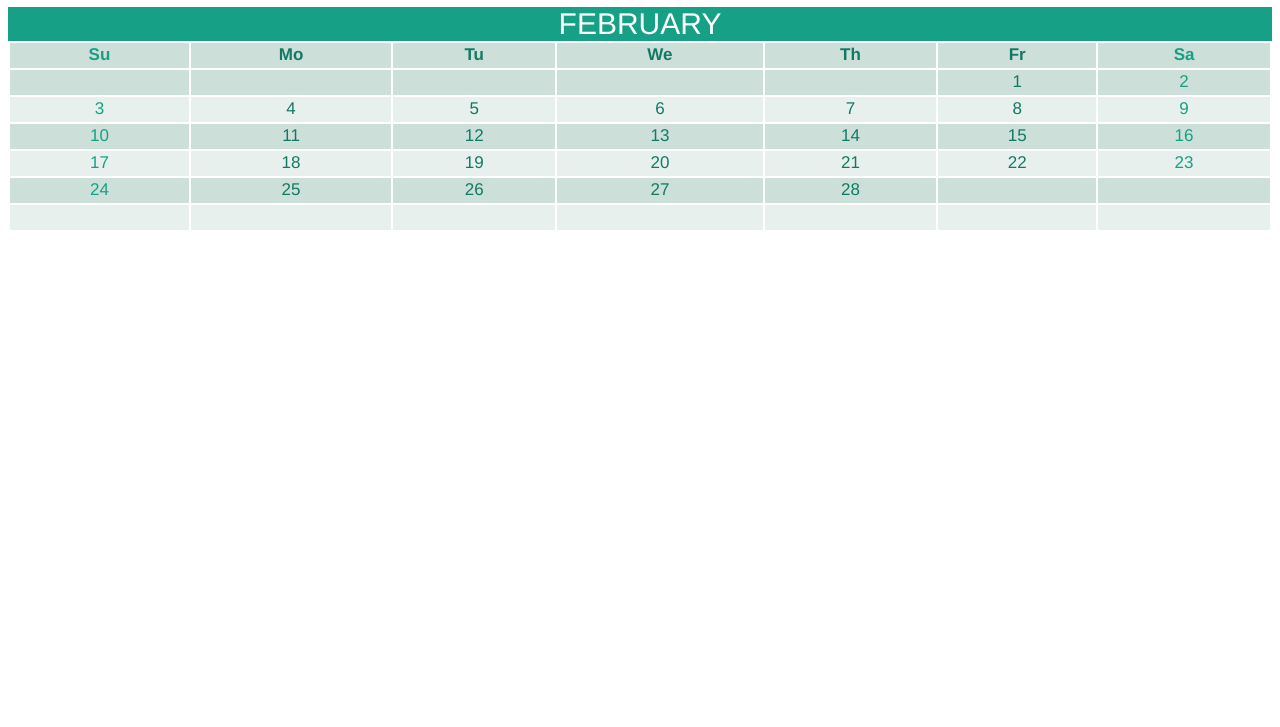
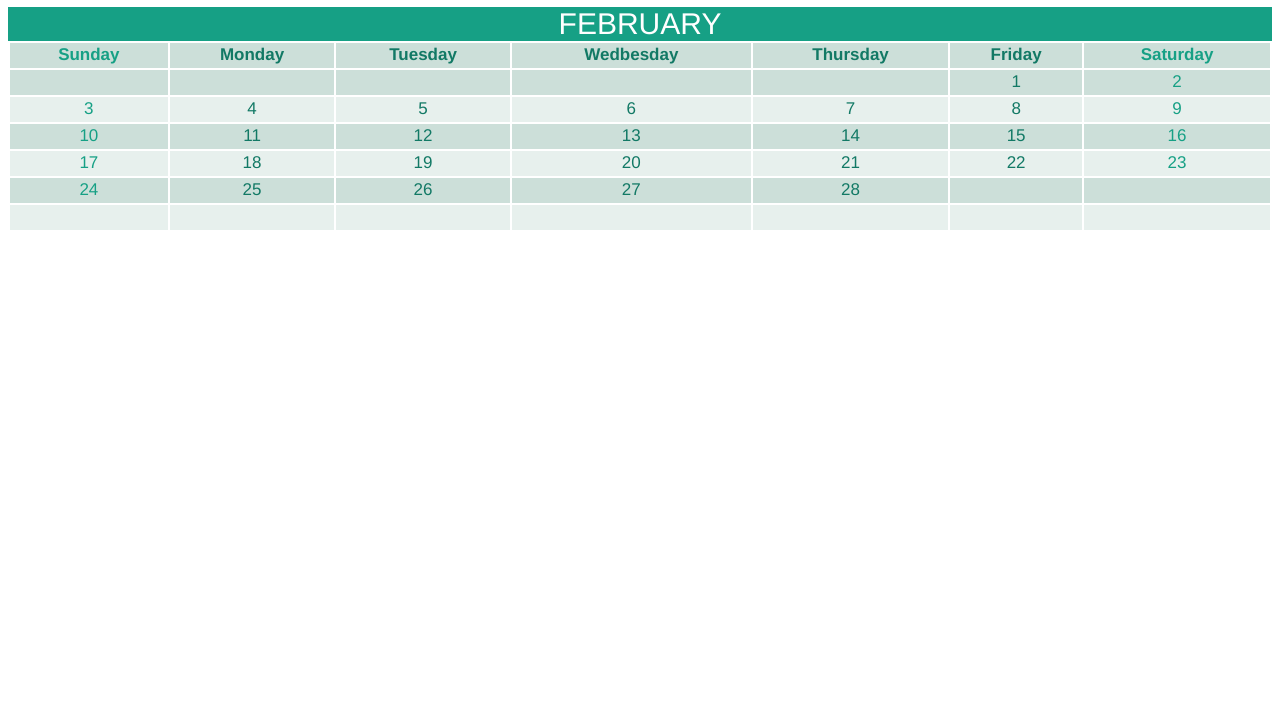
Before and after one commit to OmsKeypress/My-Calender, a plain HTML site: page index.html in a window 1280 px wide. Shown: the part 73-800 px from the top of the page. Drawn offline with Linux system fonts and the light colour scheme.

Commit message:
Update index.html

```diff
--- a/index.html
+++ b/index.html
@@ -16,13 +16,13 @@
 
     <thead>
       <tr>
-        <th>Su</th>
-        <th>Mo</th>
-        <th>Tu</th>
-        <th>We</th>
-        <th>Th</th>
-        <th>Fr</th>
-        <th>Sa</th>
+        <th>Sunday</th>
+        <th>Monday</th>
+        <th>Tuesday</th>
+        <th>Wedbesday</th>
+        <th>Thursday</th>
+        <th>Friday</th>
+        <th>Saturday</th>
       </tr>
     </thead>
     <tbody>
```
